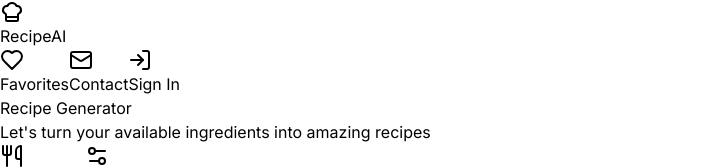
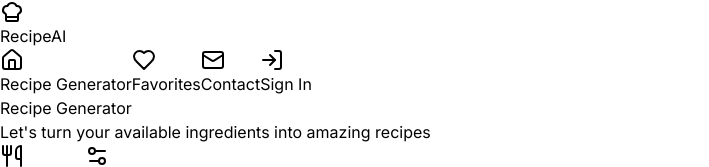
Before and after one commit to kumarkrishh/pantrypal.ai, a Next.js app: page / in a window 1280 px wide. Shown: the top 167 px of the page, without its empty margins (0-709 px from the left). Built offline with nearby package versions, Linux system fonts and the light colour scheme; no server answers.

Commit message:
added home button to nav bar

```diff
--- a/components/Navbar.tsx
+++ b/components/Navbar.tsx
@@ -21,6 +21,15 @@ const Navbar = () => {
         </Link>
 
         <div className="hidden md:flex items-center space-x-1">
+          <Link href="/">
+            <Button
+              variant="ghost"
+              className="text-gray-700 hover:bg-indigo-50 hover:text-indigo-600"
+            >
+              <Home className="w-4 h-4 mr-2" />
+              Recipe Generator
+            </Button>
+          </Link>
           <Link href="/saved-recipes">
             <Button
               variant="ghost"
```
